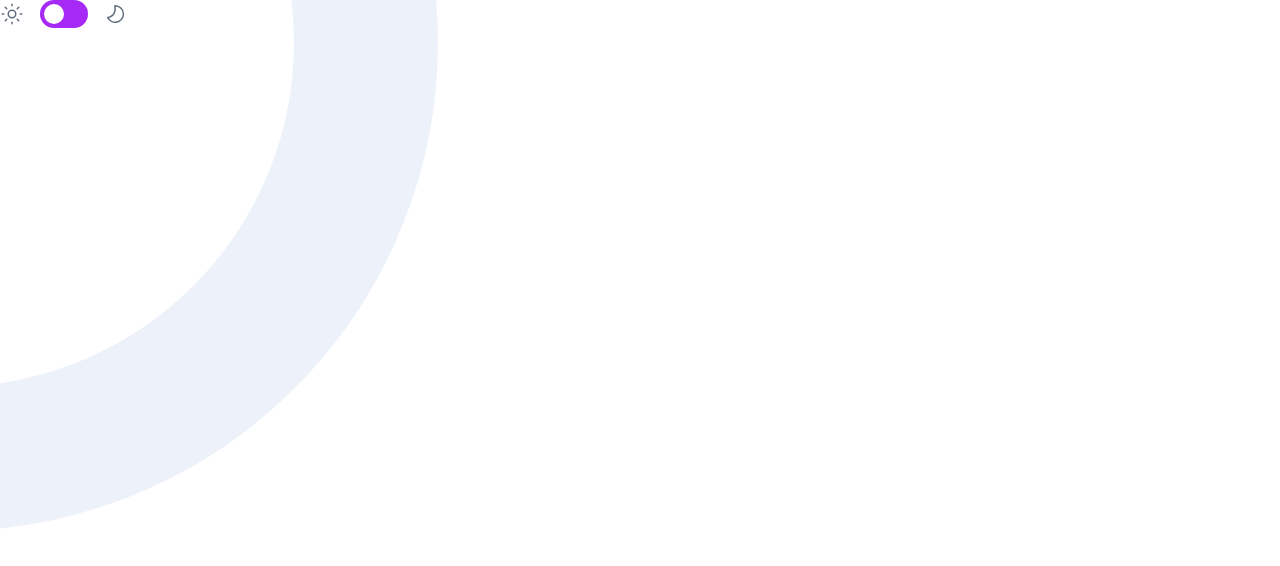
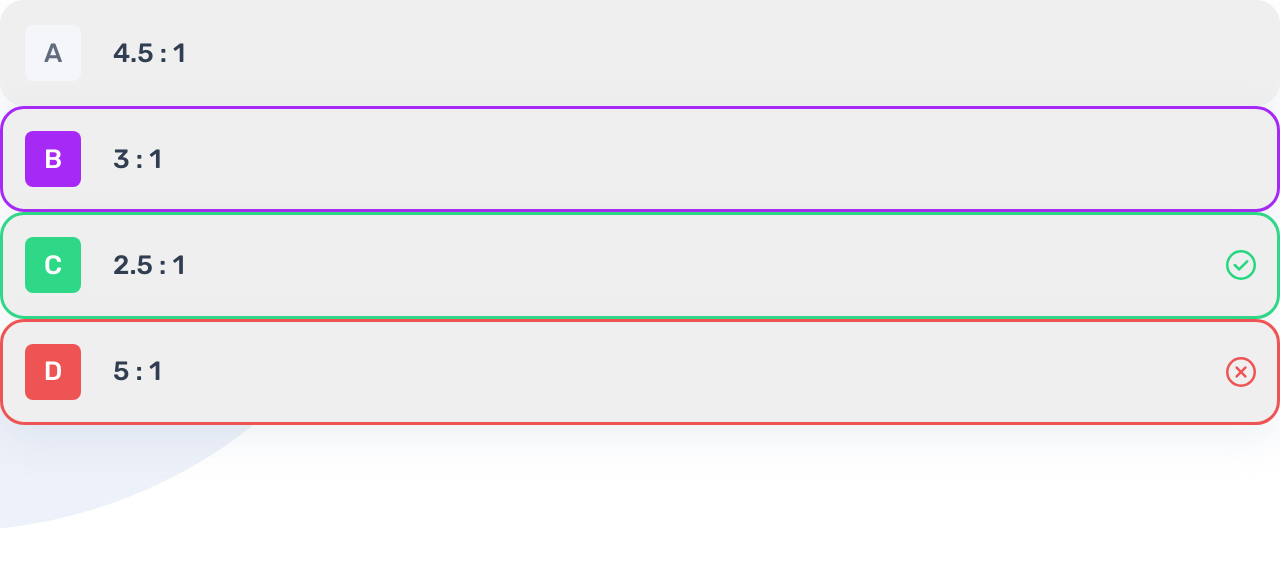
Before and after one commit to schindlerdumagat/frontend-quiz-app, a React (Vite) app: page / in a window 1280 px wide. Shown: the top 566 px of the page. Built offline with nearby package versions, Linux system fonts and the light colour scheme.

Commit message:
Refactor: button, toggle, subject, option component

```diff
--- a/src/App.jsx
+++ b/src/App.jsx
@@ -1,12 +1,27 @@
 import Button from "./components/Button";
+import Subject from "./components/Subject";
+import Option from "./components/Option";
 import ThemeToggle from "./components/ThemeToggle";
 
 function App() {
+  return (
+    <div>
+      {/* <Button>Submit Answer</Button> */}
+      {/* <ThemeToggle /> */}
 
-  return <>
-    {/* <Button>Submit Answer</Button> */}
-    <ThemeToggle />
-  </>
+      {/* Subject
+      <Subject imageSrc="/src/assets/images/icon-html.svg">HTML</Subject>
+      <Subject imageSrc="/src/assets/images/icon-css.svg">CSS</Subject>
+      <Subject imageSrc="/src/assets/images/icon-js.svg">Javascript</Subject>
+      <Subject imageSrc="/src/assets/images/icon-accessibility.svg">Accessibility</Subject> */}
+
+      {/* Option */}
+      <Option letter={String.fromCharCode(65)}>4.5 : 1</Option>
+      <Option letter={String.fromCharCode(66)} state="selected">3 : 1</Option>
+      <Option letter={String.fromCharCode(67)} state="correct">2.5 : 1</Option>
+      <Option letter={String.fromCharCode(68)} state="error">5 : 1</Option>
+    </div>
+  );
 }
 
 export default App;
--- /dev/null
+++ b/src/components/Option.jsx
@@ -0,0 +1,19 @@
+export default function Option({ children, letter, state = "", disabled = false }) {
+
+    let className = "option";
+
+    if (state === 'selected') {
+        className += " option--selected";
+    } else if (state === 'correct') {
+        className += " option--correct";
+    } else if (state === 'error') {
+        className += " option--error";
+    }
+
+    return (
+        <button disabled={disabled} className={className}>
+            <span className="option__letter">{letter}</span>
+            <p className="option__value">{children}</p>
+        </button>
+    )
+}
--- /dev/null
+++ b/src/components/Subject.jsx
@@ -0,0 +1,8 @@
+export default function Subject({ children, imageSrc }) {
+  return (
+    <button className="subject">
+      <img src={imageSrc} alt="" />
+      <h2 className="subject__title">{children}</h2>
+    </button>
+  );
+}
--- a/src/components/ThemeToggle.jsx
+++ b/src/components/ThemeToggle.jsx
@@ -1,12 +1,12 @@
 export default function ThemeToggle() {
     return (
         <div className="toggle-container">
-            <img src="/src/assets/images/icon-sun-dark.svg" alt="" />
-            <label class="switch">
+            <img className="theme-logo" src="/src/assets/images/icon-sun-dark.svg" alt="" />
+            <label className="switch">
                 <input type="checkbox" />
-                <span class="slider round"></span>
+                <span className="slider round"></span>
             </label>
-            <img src="/src/assets/images/icon-moon-dark.svg" alt="" />
+            <img className="theme-logo" src="/src/assets/images/icon-moon-dark.svg" alt="" />
         </div>
     )
 }
--- a/src/styles/base/_reset.scss
+++ b/src/styles/base/_reset.scss
@@ -63,6 +63,9 @@ input, button,
 textarea, select {
   font-family: inherit;
   font-size: inherit;
+  font-weight: inherit;
+  color: inherit;
+  line-height: inherit;
 }
 
 /* Make sure textareas without a rows attribute are not tiny */
--- a/src/styles/base/_typography.scss
+++ b/src/styles/base/_typography.scss
@@ -1,6 +1,6 @@
 body {
     font-family: "Rubik", sans-serif;
-    font-size: var(--text-sm);
+    font-size: var(--text-md);
     font-weight: 500;
     line-height: 1;
     color: var(--clr-blue-900);
--- a/src/styles/components/_button.scss
+++ b/src/styles/components/_button.scss
@@ -1,8 +1,7 @@
 .button {
-    font: inherit;
     color: var(--clr-white);
     background-color: var(--clr-purple-600);
-    border-color: transparent;
+    border: 1px solid var(--clr-purple-600);
     border-radius: clamp(12px, 7.7746px + 1.1268vw, 24px);
     padding: clamp(var(--space-200), 0.6479rem + 1.5023vw, var(--space-400));
     cursor: pointer;
--- a/src/styles/components/_index.scss
+++ b/src/styles/components/_index.scss
@@ -1,2 +1,4 @@
 @forward 'button';
 @forward 'slider';
+@forward 'subject';
+@forward 'option';
--- /dev/null
+++ b/src/styles/components/_option.scss
@@ -0,0 +1,75 @@
+.option {
+    position: relative;
+    display: flex;
+    align-items: center;
+    gap: clamp(var(--space-200), 0.0458rem + 4.0712vw, var(--space-400));
+    padding: clamp(var(--space-200), 0.4286rem + 1.1905vw, var(--space-300));
+    border: 3px solid transparent;
+    border-radius: 24px;
+    box-shadow: 0 16px 40px 0 rgba(#8FA0C1, 14%);
+    width: 100%;
+    cursor: pointer;
+
+    &__letter {
+        display: flex;
+        justify-content: center;
+        align-items: center;
+        border-radius: 8px;
+        width: clamp(40px, 24.7328px + 4.0712vw, 56px);
+        height: clamp(40px, 24.7328px + 4.0712vw, 56px);
+        background-color: var(--clr-grey-50);
+        color: var(--clr-grey-500);
+    }
+
+    &:focus {
+        outline-color: var(--clr-purple-600);
+        border-color: var(--clr-purple-600);
+    }
+
+
+    &::after {
+        background-repeat: no-repeat;
+        background-size: contain;
+        background-position: center;
+        width: clamp(32px, 24.3664px + 2.0356vw, 40px);
+        height: clamp(32px, 24.3664px + 2.0356vw, 40px);
+        right: 16px;
+    }
+
+    &--selected, &:hover:not(:disabled) {
+        border-color: var(--clr-purple-600);
+
+        & > .option__letter {
+            color: var(--clr-white);
+            background-color: var(--clr-purple-600);
+        }
+    }
+
+    &--correct {
+        border-color: var(--clr-green-500);
+        & > .option__letter {
+            color: var(--clr-white);
+            background-color: var(--clr-green-500);
+        }
+
+        &::after {
+            content: "";
+            position: absolute;
+            background-image: url("/src/assets/images/icon-correct.svg");
+        }
+    }
+
+    &--error {
+        border-color: var(--clr-red-500);
+        & > .option__letter {
+            color: var(--clr-white);
+            background-color: var(--clr-red-500);
+        }
+
+        &::after {
+            content: "";
+            position: absolute;
+            background-image: url("/src/assets/images/icon-error.svg");
+        }
+    }
+}
--- a/src/styles/components/_slider.scss
+++ b/src/styles/components/_slider.scss
@@ -1,16 +1,17 @@
 .toggle-container {
-    display: flex;
-    justify-content: space-between;
+    display: inline-flex;
     align-items: center;
-    height: 28px;
-    max-width: 128px;
+    gap: clamp(var(--space-100), 0.0229rem + 2.0356vw, var(--space-200));
+}
+
+.theme-logo {
+  height: clamp(16px, 8.3664px + 2.0356vw, 24px);
 }
 
 .switch {
   position: relative;
-  display: inline-block;
-  width: 48px;
-  height: 100%;
+  width: clamp(32px, 16.7328px + 4.0712vw, 48px);
+  height: clamp(20px, 12.3664px + 2.0356vw, 28px);
 }
 
 .switch input {
@@ -22,20 +23,15 @@
 .slider {
   position: absolute;
   cursor: pointer;
-  top: 0;
-  left: 0;
-  right: 0;
-  bottom: 0;
+  inset: 0;
   background-color: var(--clr-purple-600);
-  -webkit-transition: .4s;
-  transition: .4s;
 }
 
 .slider:before {
   position: absolute;
   content: "";
-  height: 20px;
-  width: 20px;
+  height: clamp(12px, 4.3664px + 2.0356vw, 20px);
+  width: clamp(12px, 4.3664px + 2.0356vw, 20px);
   left: 4px;
   bottom: 4px;
   background-color: var(--clr-white);
@@ -52,14 +48,14 @@ input:focus + .slider {
 }
 
 input:checked + .slider:before {
-  -webkit-transform: translateX(26px);
-  -ms-transform: translateX(26px);
-  transform: translateX(26px);
+  -webkit-transform: translateX(clamp(13px, 6.3206px + 1.7812vw, 20px));
+  -ms-transform: translateX(clamp(13px, 6.3206px + 1.7812vw, 20px));
+  transform: translateX(clamp(13px, 6.3206px + 1.7812vw, 20px));
 }
 
 /* Rounded sliders */
 .slider.round {
-  border-radius: 34px;
+  border-radius: 999px;
 }
 
 .slider.round:before {
--- /dev/null
+++ b/src/styles/components/_subject.scss
@@ -0,0 +1,7 @@
+.subject {
+    display: flex;
+    align-items: center;
+    gap: clamp(var(--space-200), 0.0458rem + 4.0712vw, var(--space-400));
+    padding: clamp(var(--space-200), 0.4286rem + 1.1905vw, var(--space-200));
+    border: transparent;
+}
```
